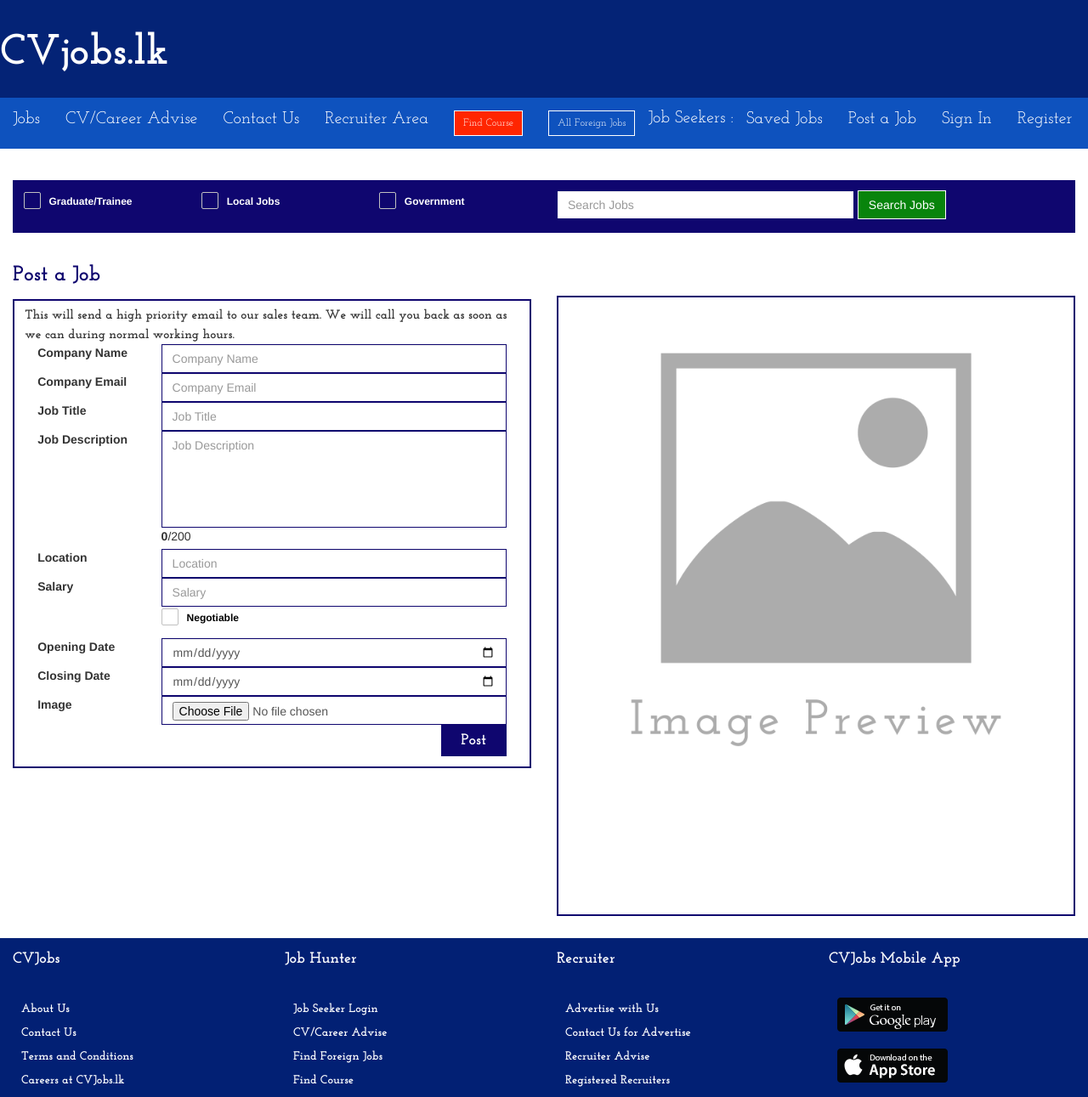
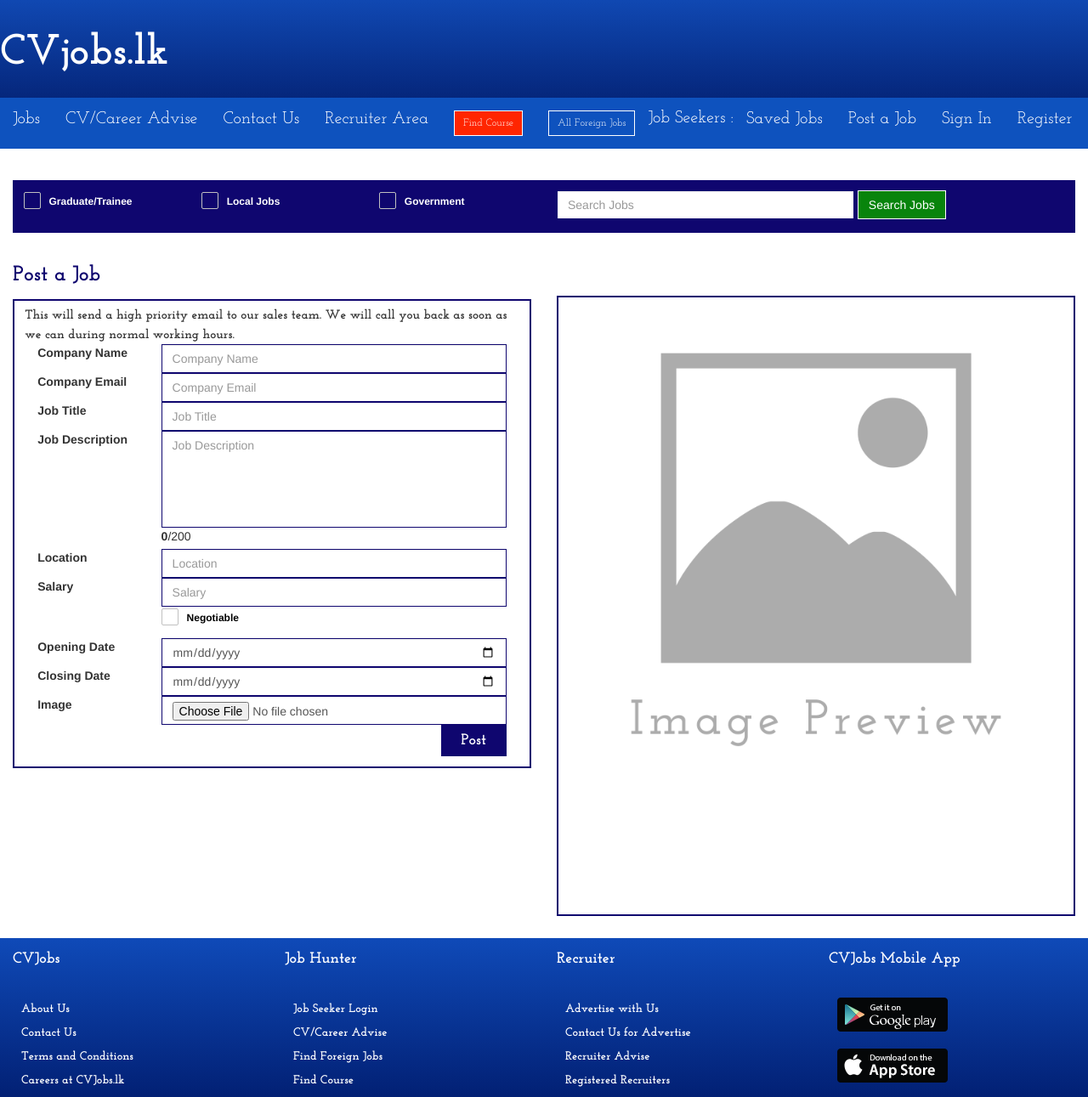
Before and after one commit to Derrain-93/cvjobs, a CodeIgniter app: page /CVJobs/index.php/jobscontroller/index in a window 1280 px wide. Shown: the whole page at 85% size. Run offline with CodeIgniter, Linux system fonts and the light colour scheme; some libraries are stand-ins or nearby versions.

Commit message:
Made minor changes to css.

```diff
--- a/Assets/css/main.css
+++ b/Assets/css/main.css
@@ -28,11 +28,10 @@
 	padding-right: 0%;
 }
 .navbar-default {
-	background-color: #042376; /* For browsers that do not support gradients */
-    background-color: -webkit-linear-gradient(#1048b2, #042376); /* For Safari 5.1 to 6.0 */
-    background-color: -o-linear-gradient(#1048b2, #042376); /* For Opera 11.1 to 12.0 */
-    background-color: -moz-linear-gradient(#1048b2, #042376); /* For Firefox 3.6 to 15 */
-    background-color: linear-gradient(#1048b2, #042376); /* Standard syntax */
+    background: -webkit-linear-gradient(#1048b2, #042376); /* For Safari 5.1 to 6.0 */
+    background: -o-linear-gradient(#1048b2, #042376); /* For Opera 11.1 to 12.0 */
+    background: -moz-linear-gradient(#1048b2, #042376); /* For Firefox 3.6 to 15 */
+    background: linear-gradient(#1048b2, #042376); /* Standard syntax */
 	position: relative;
 	padding: 3% 0%;
 }
@@ -516,11 +515,10 @@
 
 /* footer styles */
 .footer-bg {
-    background-color: #022074; /* For browsers that do not support gradients */
-    background-color: -webkit-linear-gradient(#0f4aB8, #022074); /* For Safari 5.1 to 6.0 */
-    background-color: -o-linear-gradient(#0f4aB8, #022074); /* For Opera 11.1 to 12.0 */
-    background-color: -moz-linear-gradient(#0f4aB8, #022074); /* For Firefox 3.6 to 15 */
-    background-color: linear-gradient(#0f4aB8, #022074); /* Standard syntax */
+    background: -webkit-linear-gradient(#0f4aB8, #022074); /* For Safari 5.1 to 6.0 */
+    background: -o-linear-gradient(#0f4aB8, #022074); /* For Opera 11.1 to 12.0 */
+    background: -moz-linear-gradient(#0f4aB8, #022074); /* For Firefox 3.6 to 15 */
+    background: linear-gradient(#0f4aB8, #022074); /* Standard syntax */
 	color: #fff;
 	width: 100%;
 	float: left;
```
